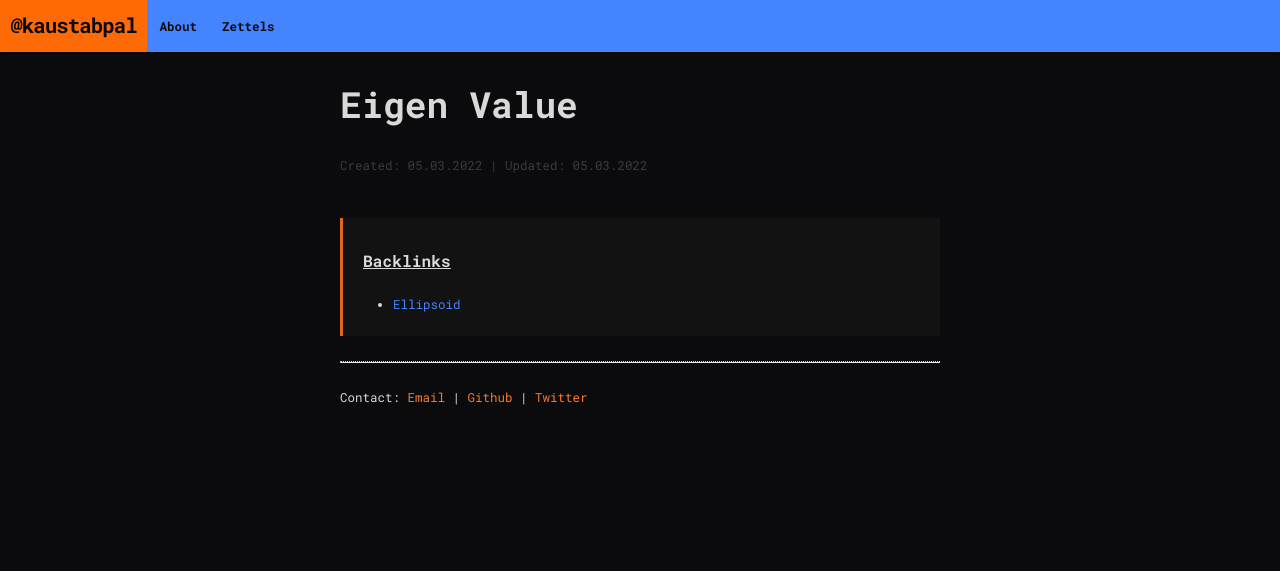
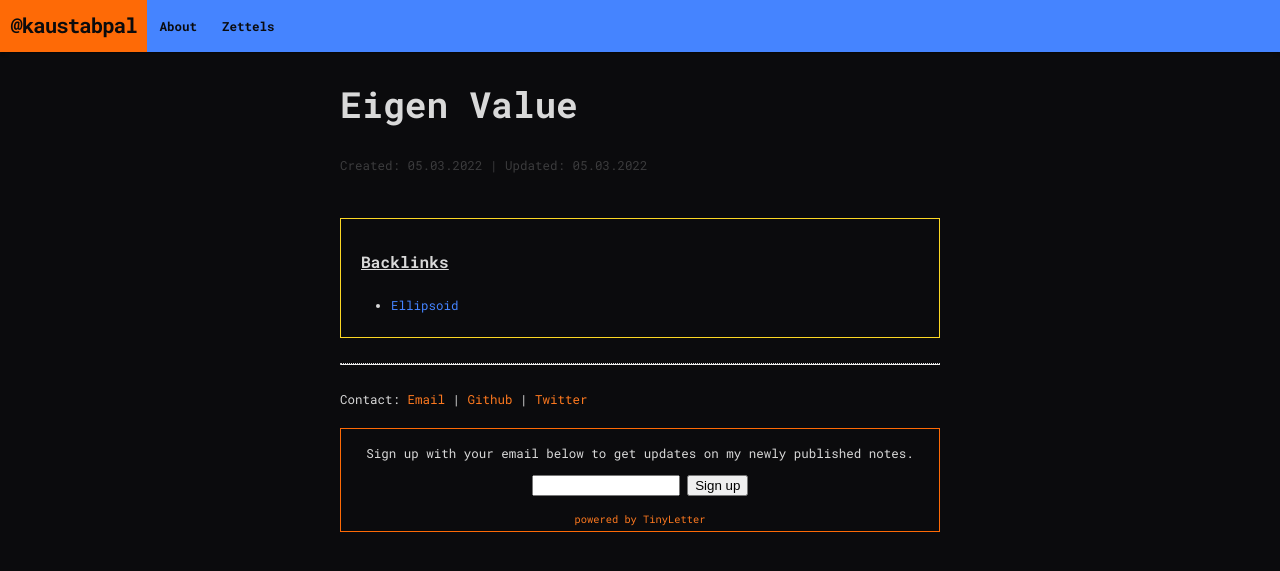
Before and after one commit to kaustabpal/kaustabpal.github.io, a Jekyll site: the page built from _posts/2022-03-05-eigen_value.md, in a window 1280 px wide. Shown: the top 571 px of the page. Built offline with Jekyll 4.4.1, drawn with Linux system fonts in a browser that asks for light colours.

Commit message:
added mailhide and newsletter signup form

```diff
--- a/_includes/footer.html
+++ b/_includes/footer.html
@@ -3,8 +3,31 @@
             <hr style="border-top: dotted 1px;" />
             </br>
         Contact:
-            <a href="mailto:kaustab21@gmail.com">Email</a> |
+            <a href="https://mailhide.io/e/bhNKLCUr">Email</a> |
             <a href="https://github.com/kaustabpal">Github</a> |
             <a href="https://twitter.com/kaustabpal">Twitter</a>
         </div>
+        <div id="social">
+            </br>
+        <form
+            style="border:1px solid #fe6a06;padding:3px;text-align:center;"
+            action="https://tinyletter.com/kaustabpal" method="post"
+            target="popupwindow"
+            onsubmit="window.open('https://tinyletter.com/kaustabpal', 'popupwindow', 'scrollbars=yes,width=800,height=600');
+            return true">
+            <p>
+            <label for="tlemail">
+                Sign up with your email below to get updates on my newly published notes.
+            </label>
+            </p>
+            <p>
+            <input type="text" style="width:140px" name="email" id="tlemail">
+            <input type="hidden" value="1" name="embed">
+            <input type="submit" value="Sign up">
+            </p>
+            <small>
+                <a href="https://tinyletter.com" target="_blank">powered by TinyLetter</a>
+            </small>
+        </form>
+        </div>
 </footer>
--- a/_sass/style.scss
+++ b/_sass/style.scss
@@ -335,10 +335,9 @@ color: #888;
   margin: 2em 0;
   padding: 10px 20px;
   position: relative;
-  background-color: #121212;
-  border-left-color: #df671b;
-  border-left-style: solid;
-  border-left-width: 3px;
+  border-color: #fcd824;
+  border-style: solid;
+  border-width: 1px;
   color: $text-color;
   //font-size: $post-toc-content;
   box-sizing: border-box;
```
Also changed, not shown: about.md (+17 -1 lines).
